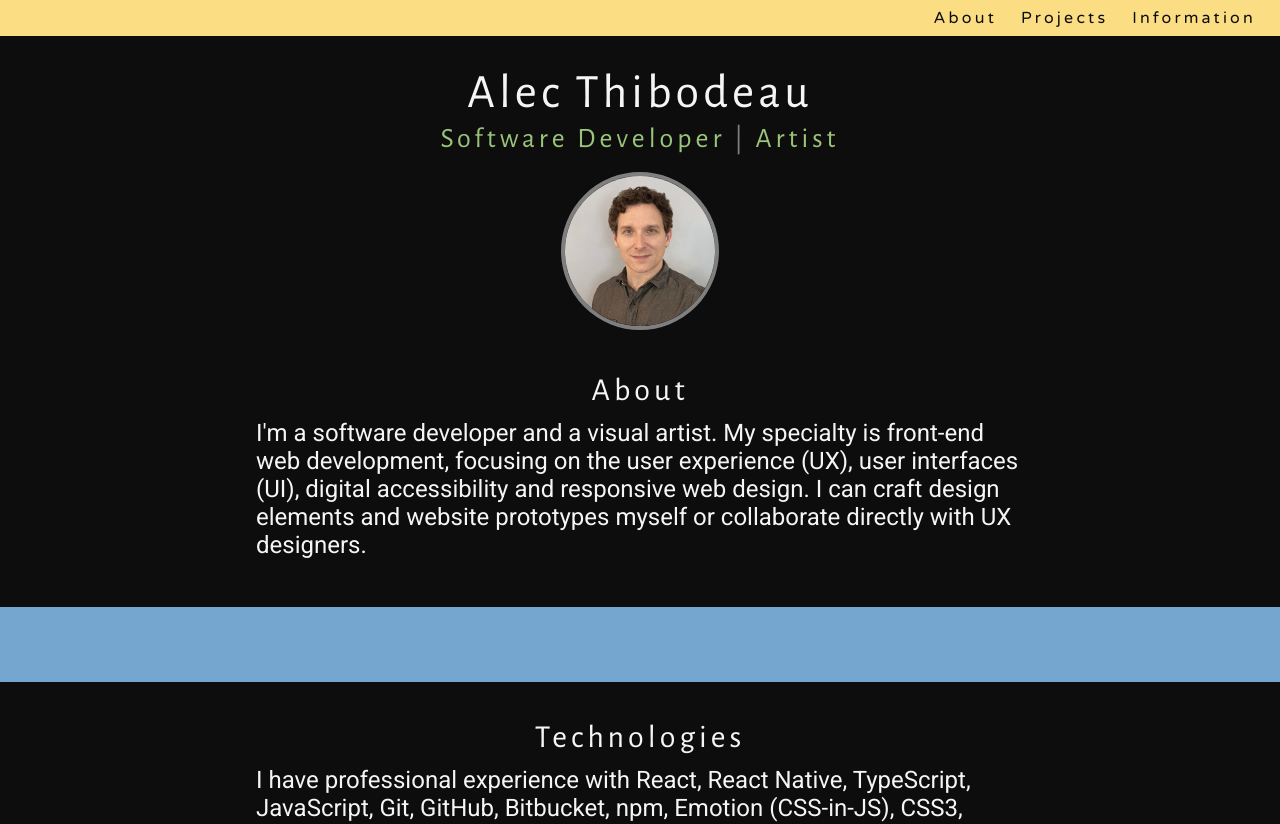
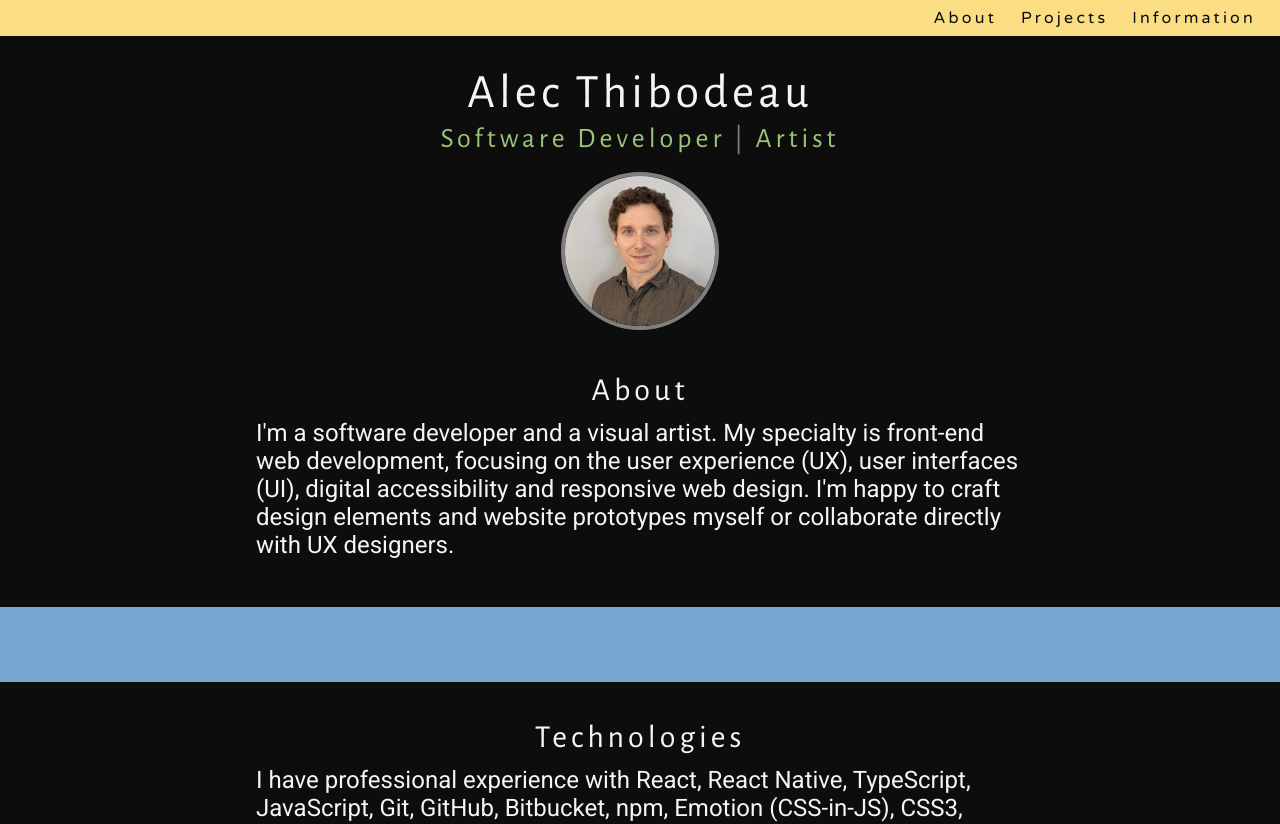
Before and after one commit to alecthibodeau/alecthibodeau.github.io, a React (Create React App) app: page / in a window 1280 px wide. Shown: the top 824 px of the page. Built offline with nearby package versions, Linux system fonts and the light colour scheme.

Commit message:
Update descriptive text to improve About section

```diff
--- a/src/components/Main.tsx
+++ b/src/components/Main.tsx
@@ -57,7 +57,7 @@ function Main(props: { isBreakpointXs: boolean, viewportWidth: number }): JSX.El
         <p>
           I'm a software developer and a visual artist. My specialty is front-end web
           development, focusing on the user experience (UX), user interfaces (UI),
-          digital accessibility and responsive web design. I can craft design
+          digital accessibility and responsive web design. I'm happy to craft design
           elements and website prototypes myself or collaborate directly with UX
           designers.
         </p>
```
